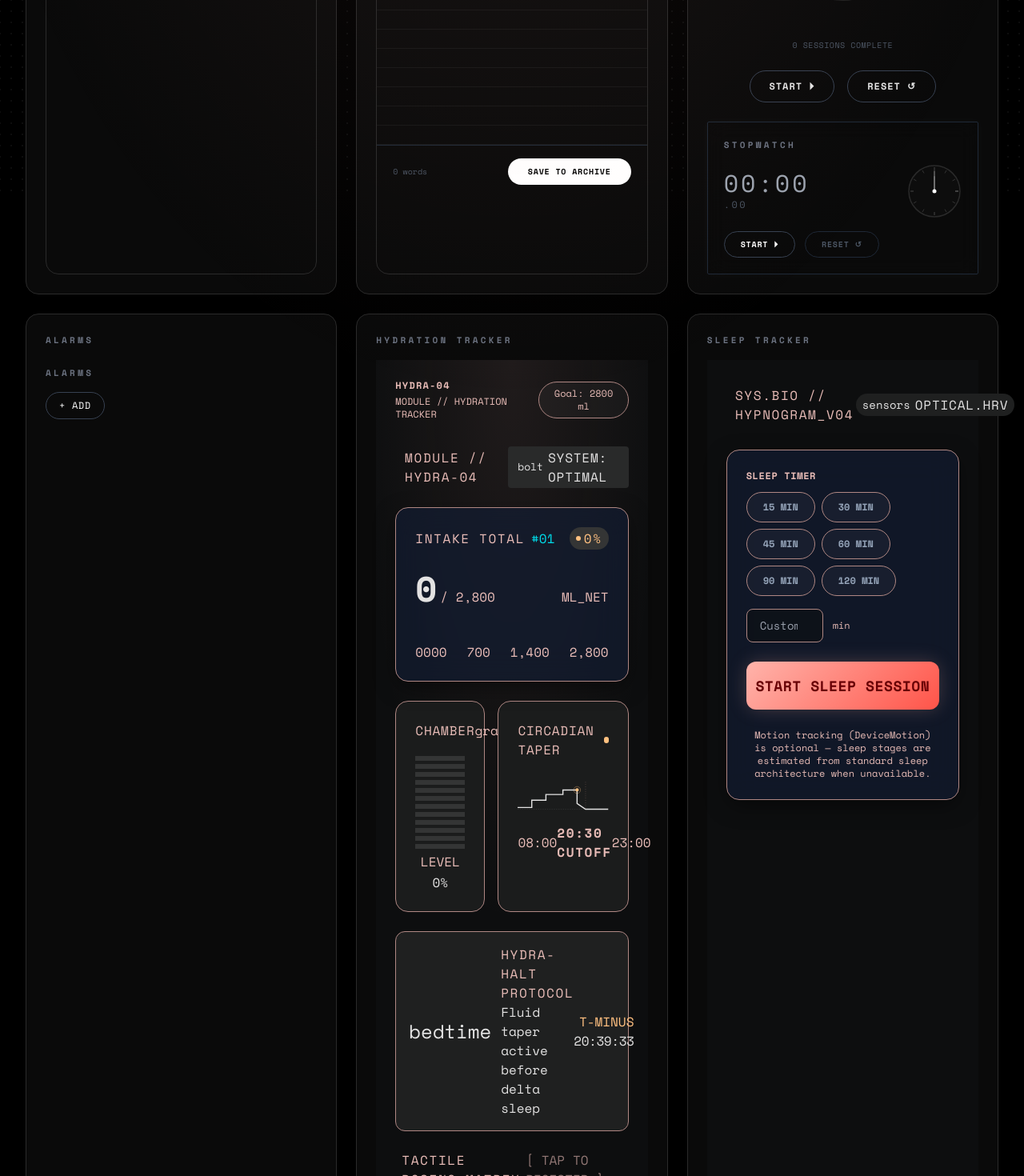
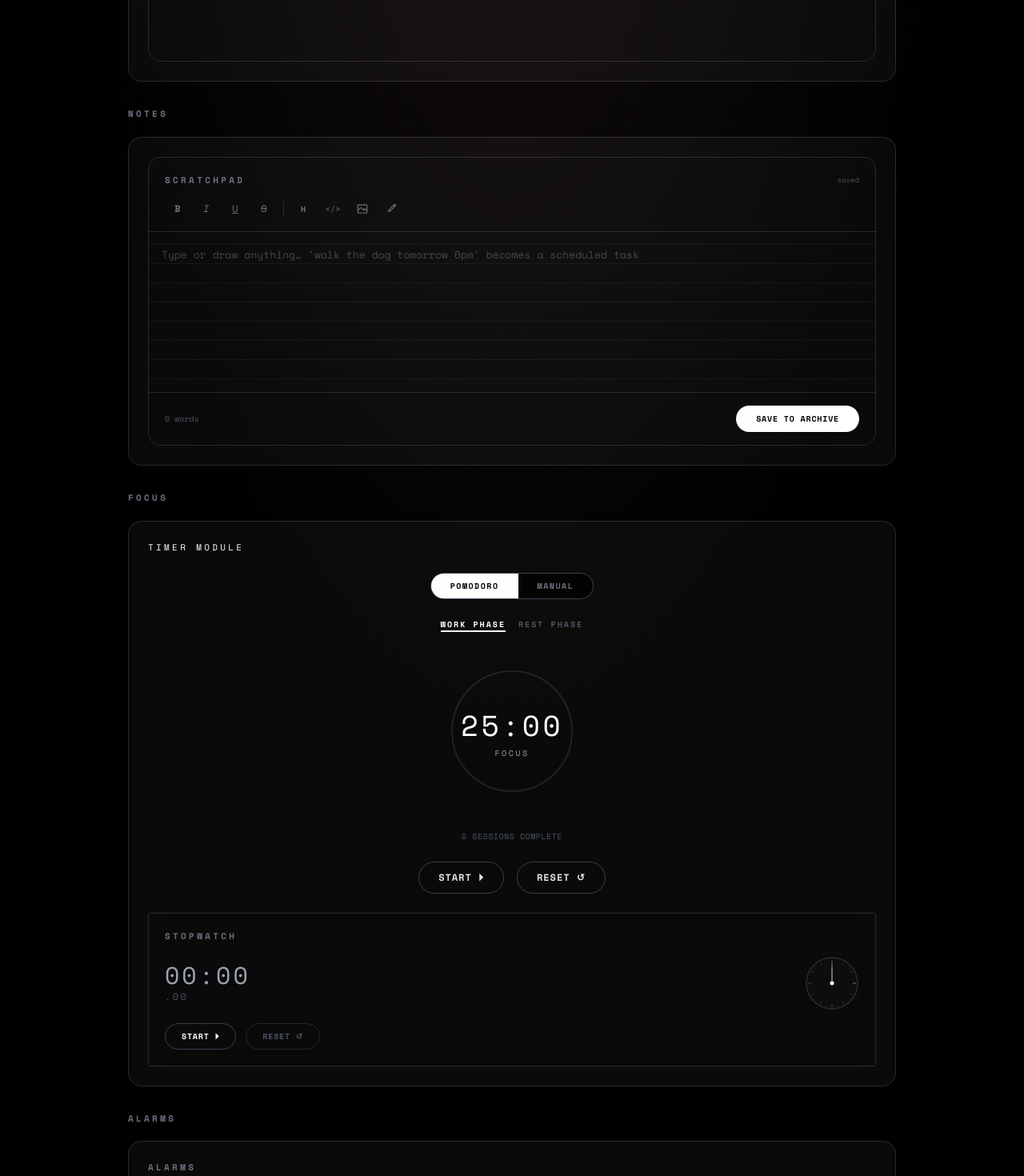
Before and after one commit to ghoulraider13-rgb/FloTask, a React (Vite) app in the folder ToDoApp/: page / in a window 1280 px wide. Shown: the part 560-2030 px from the top of the page at 80% size. Built offline with nearby package versions, Linux system fonts and the light colour scheme; a web font is replaced by a local one.

Commit message:
refactor(ui): replace grid columns with Todoist-style vertical flow, fix missing Tailwind typography tokens, update README with GitHub badges

```diff
--- a/ToDoApp/src/App.jsx
+++ b/ToDoApp/src/App.jsx
@@ -212,9 +212,9 @@ export default function App() {
         onNlmActions={handleNlmActions}
       />
 
-      <div className="hidden md:block relative z-10 max-w-[1480px] mx-auto px-4 sm:px-6 lg:px-8 pt-14 pb-8">
-        {/* ── Header ──────────────────────────────────────────── */}
-        <header className="text-center mb-12">
+      <div className="hidden md:block relative z-10 max-w-[1024px] mx-auto px-4 sm:px-6 lg:px-8 pt-14 pb-8">
+        {/* ── Header ── */}
+        <header className="text-center mb-16">
           <h1 className="text-4xl sm:text-5xl font-bold tracking-[0.35em] text-white uppercase font-mono">
             FLOTASK
           </h1>
@@ -223,14 +223,15 @@ export default function App() {
           </p>
         </header>
 
-        {/* ── Unified Document Flow Grid ──────────────────────── */}
-        <div className="dashboard-grid grid gap-6" style={{ gridTemplateColumns: 'repeat(auto-fit, minmax(320px, 1fr))' }}>
+        {/* ── Clean vertical flow (Todoist-style: each feature its own space) ── */}
+        <div className="flex flex-col space-y-8">
 
           {/* Section 1: Tasks */}
-          <section id="tasks" className="nothing-card p-5 sm:p-6 flex flex-col gap-6" aria-labelledby="tasks-heading">
-            <h2 id="tasks-heading" className="text-[11px] font-bold text-gray-500 tracking-[0.3em] uppercase self-start">
+          <section id="tasks" className="space-y-5" aria-labelledby="tasks-heading">
+            <h2 id="tasks-heading" className="text-[11px] font-bold text-gray-500 tracking-[0.3em] uppercase">
               TASKS
             </h2>
+            <div className="nothing-card p-5 sm:p-6">
               <TaskList
                 tasks={tasks}
                 onAddTask={handleAddTask}
@@ -239,55 +240,66 @@ export default function App() {
                 onSetReminder={handleSetReminder}
                 onNlmText={handleNlmText}
               />
+            </div>
           </section>
 
           {/* Section 2: Notes (Scratchpad) */}
-          <section id="notes" className="nothing-card p-5 sm:p-6 flex flex-col gap-6" aria-labelledby="notes-heading">
-            <h2 id="notes-heading" className="text-[11px] font-bold text-gray-500 tracking-[0.3em] uppercase self-start">
+          <section id="notes" className="space-y-5" aria-labelledby="notes-heading">
+            <h2 id="notes-heading" className="text-[11px] font-bold text-gray-500 tracking-[0.3em] uppercase">
               NOTES
             </h2>
+            <div className="nothing-card p-5 sm:p-6">
               <RichScratchpad onNlmActions={handleNlmActions} />
+            </div>
           </section>
 
           {/* Section 3: Focus (Timer + Stopwatch) */}
-          <section id="focus" className="nothing-card p-5 sm:p-6 flex flex-col gap-6" aria-labelledby="focus-heading">
-            <h2 id="focus-heading" className="text-[11px] font-bold text-gray-500 tracking-[0.3em] uppercase self-start">
+          <section id="focus" className="space-y-5" aria-labelledby="focus-heading">
+            <h2 id="focus-heading" className="text-[11px] font-bold text-gray-500 tracking-[0.3em] uppercase">
               FOCUS
             </h2>
+            <div className="nothing-card p-5 sm:p-6 space-y-6">
               <TimerHub />
               <StopwatchModule />
+            </div>
           </section>
 
           {/* Section 4: Alarms */}
-          <section id="alarms" className="nothing-card p-5 sm:p-6 flex flex-col gap-6" aria-labelledby="alarms-heading">
-            <h2 id="alarms-heading" className="text-[11px] font-bold text-gray-500 tracking-[0.3em] uppercase self-start">
+          <section id="alarms" className="space-y-5" aria-labelledby="alarms-heading">
+            <h2 id="alarms-heading" className="text-[11px] font-bold text-gray-500 tracking-[0.3em] uppercase">
               ALARMS
             </h2>
+            <div className="nothing-card p-5 sm:p-6">
               <AlarmsHub
                 alarms={alarms}
                 onAdd={handleAddAlarm}
                 onDelete={handleDeleteAlarm}
               />
+            </div>
           </section>
 
-          {/* Section 5: Hydration */}
-          <section id="hydration" className="nothing-card p-5 sm:p-6" aria-labelledby="hydration-heading">
-            <h2 id="hydration-heading" className="text-[11px] font-bold text-gray-500 tracking-[0.3em] uppercase mb-4">
+          {/* Section 5: Hydration Tracker */}
+          <section id="hydration" className="space-y-5" aria-labelledby="hydration-heading">
+            <h2 id="hydration-heading" className="text-[11px] font-bold text-gray-500 tracking-[0.3em] uppercase">
               HYDRATION TRACKER
             </h2>
+            <div className="nothing-card p-5 sm:p-6">
               <HydrationTracker />
+            </div>
           </section>
 
-          {/* Section 6: Sleep */}
-          <section id="sleep" className="nothing-card p-5 sm:p-6" aria-labelledby="sleep-heading">
-            <h2 id="sleep-heading" className="text-[11px] font-bold text-gray-500 tracking-[0.3em] uppercase mb-4">
+          {/* Section 6: Sleep Tracker */}
+          <section id="sleep" className="space-y-5" aria-labelledby="sleep-heading">
+            <h2 id="sleep-heading" className="text-[11px] font-bold text-gray-500 tracking-[0.3em] uppercase">
               SLEEP TRACKER
             </h2>
+            <div className="nothing-card p-5 sm:p-6">
               <SleepTracker />
+            </div>
           </section>
 
         </div>
       </div>
     </div>
   );
-}// test change
+}
--- a/ToDoApp/tailwind.config.js
+++ b/ToDoApp/tailwind.config.js
@@ -13,6 +13,13 @@ export default {
         mono: ['"Space Mono"', '"Roboto Mono"', '"JetBrains Mono"', 'monospace'],
         sans: ['Inter', 'system-ui', '-apple-system', 'sans-serif'],
         dotmatrix: ['"DotGothic16"', '"Space Mono"', 'monospace'],
+        // Typography tokens for tracker components (Monochrome Glyph)
+        'label-sm': ['"Space Mono"', 'monospace'],
+        'label-md': ['"Space Mono"', 'monospace'],
+        'title-md': ['"Space Mono"', 'monospace'],
+        'body-sm': ['Inter', 'system-ui', 'sans-serif'],
+        'headline-xl': ['"Space Mono"', 'monospace'],
+        'headline-lg': ['"Space Mono"', 'monospace'],
       },
       colors: {
         // Surfaces — Nothing OS monochrome ladder
@@ -55,6 +62,13 @@ export default {
         '2xs': '0.6875rem',  // 11px — section labels
         '3xs': '0.625rem',   // 10px — meta text, counts, controls
         '4xs': '0.5625rem',  // 9px  — micro buttons, save indicator
+        // Typography tokens used by HydrationTracker & SleepTracker (Monochrome Glyph scale)
+        'label-sm': ['0.625rem', { lineHeight: '0.75rem' }],    // 10px — tiny label text
+        'label-md': ['0.6875rem', { lineHeight: '0.875rem' }],  // 11px — label text
+        'title-md': ['0.75rem', { lineHeight: '0.9rem' }],      // 12px — title text
+        'body-sm': ['0.8125rem', { lineHeight: '1rem' }],        // 13px — body text
+        'headline-xl': ['1rem', { lineHeight: '1.2rem' }],       // 16px — large numeric display
+        'headline-lg': ['1.125rem', { lineHeight: '1.3rem' }],   // 18px — headings
       },
       // Semantic letter-spacing scale (Nothing OS wide tracking)
       letterSpacing: {
```
Also changed, not shown: 2 other files (tests, documents, lock files or other folders). Lines whose indentation alone changed are shown as unchanged.
